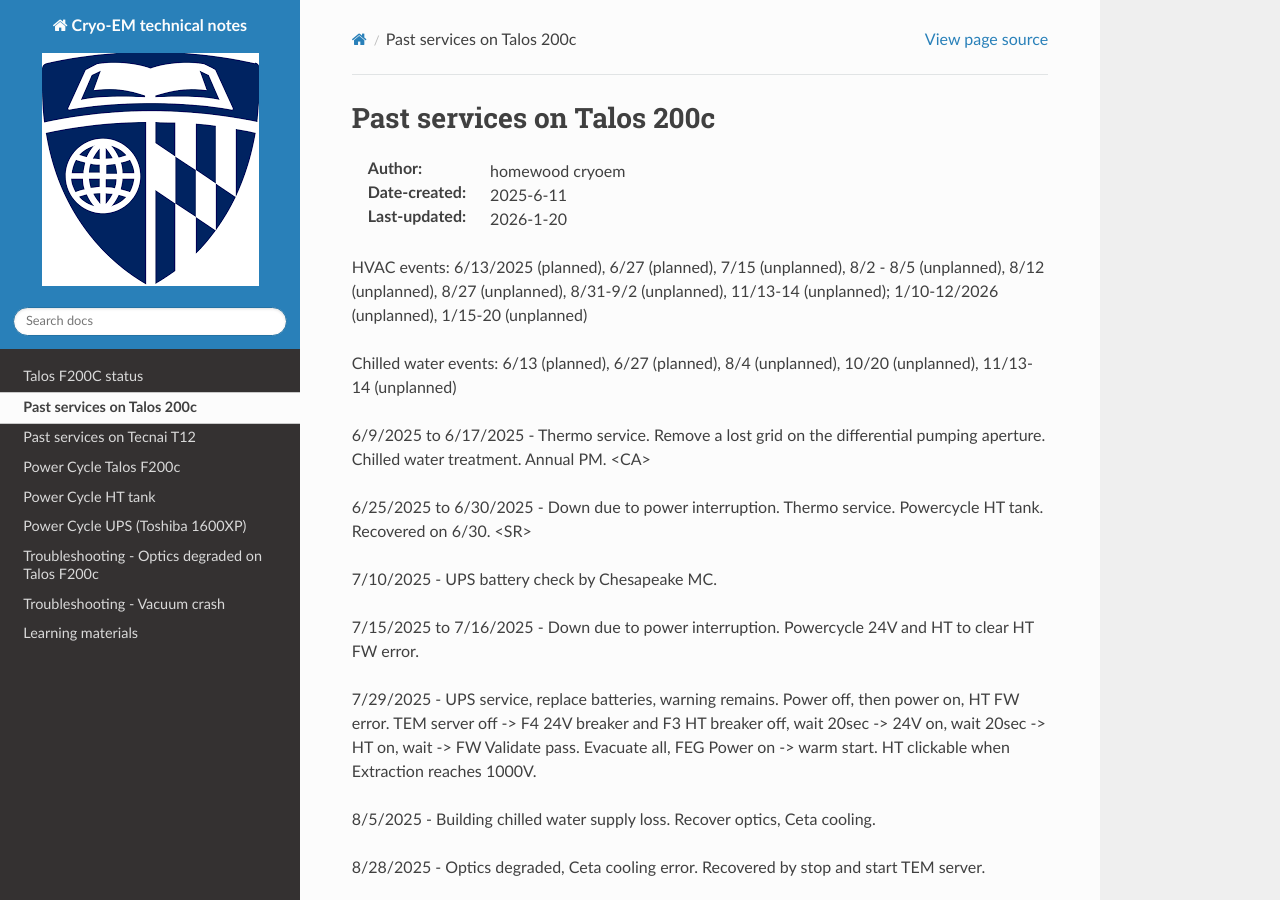
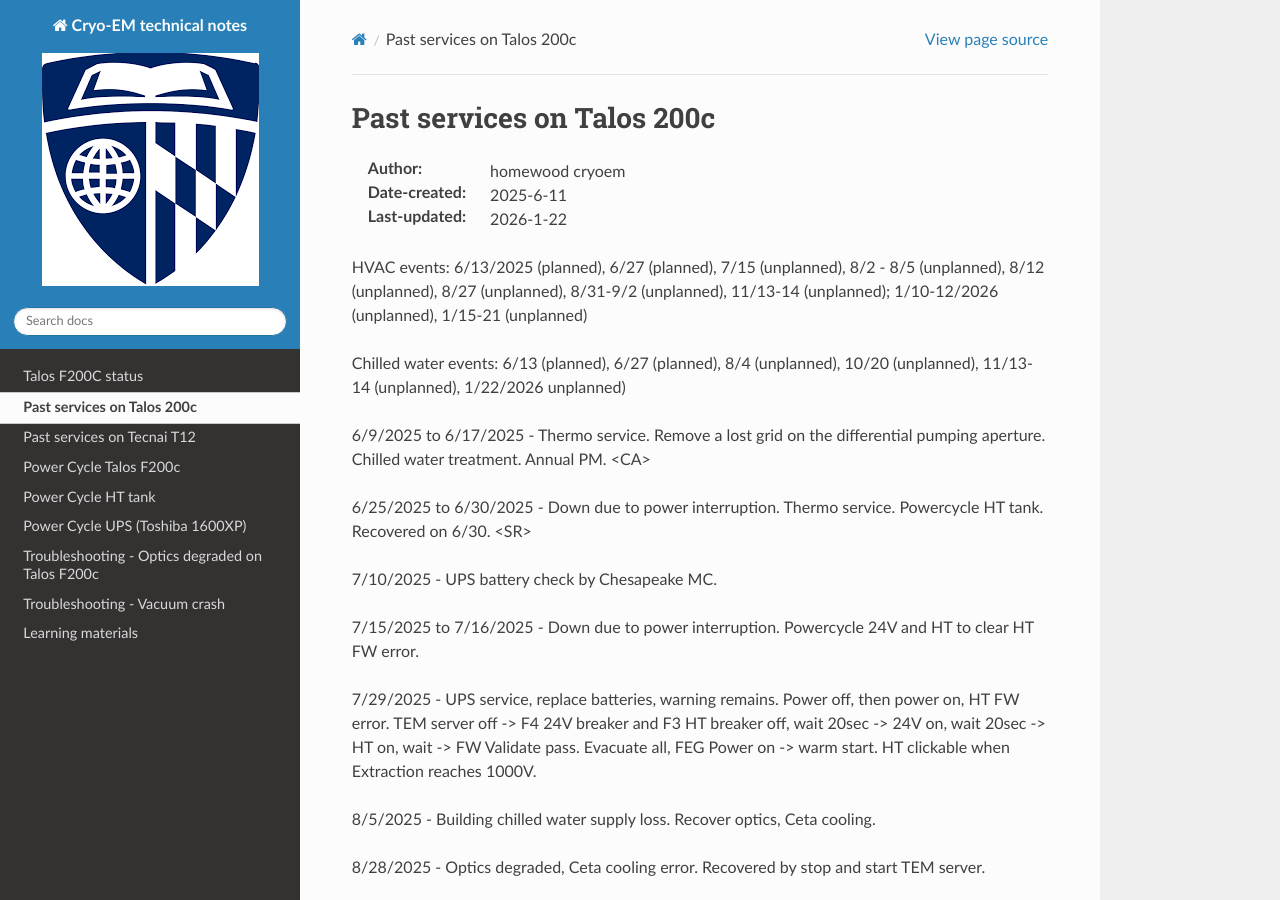
Before and after one commit to coherency224/hop-em, a Sphinx documentation site: the page built from docs/source/Past_services.rst, in a window 1280 px wide and 900 px high. Built offline with Sphinx 7.4.7 and the Read the Docs theme 3.1.0, drawn with Linux system fonts in a browser that asks for light colours; pages that are not in the unit, such as notebooks, are missing from menus.

Commit message:
Update Past_services.rst

```diff
--- a/docs/source/Past_services.rst
+++ b/docs/source/Past_services.rst
@@ -5,11 +5,11 @@
 
 :Author: homewood cryoem
 :Date-created: 2025-6-11
-:Last-updated: 2026-1-20
+:Last-updated: 2026-1-22
 
-HVAC events: 6/13/2025 (planned), 6/27 (planned), 7/15 (unplanned), 8/2 - 8/5 (unplanned), 8/12 (unplanned), 8/27 (unplanned), 8/31-9/2 (unplanned), 11/13-14 (unplanned); 1/10-12/2026 (unplanned), 1/15-20 (unplanned)
+HVAC events: 6/13/2025 (planned), 6/27 (planned), 7/15 (unplanned), 8/2 - 8/5 (unplanned), 8/12 (unplanned), 8/27 (unplanned), 8/31-9/2 (unplanned), 11/13-14 (unplanned); 1/10-12/2026 (unplanned), 1/15-21 (unplanned)
 
-Chilled water events: 6/13 (planned), 6/27 (planned), 8/4 (unplanned), 10/20 (unplanned),  11/13-14 (unplanned)
+Chilled water events: 6/13 (planned), 6/27 (planned), 8/4 (unplanned), 10/20 (unplanned),  11/13-14 (unplanned), 1/22/2026 unplanned)
 
 6/9/2025 to 6/17/2025 - Thermo service. Remove a lost grid on the differential pumping aperture. Chilled water treatment. Annual PM. <CA>
 
```
